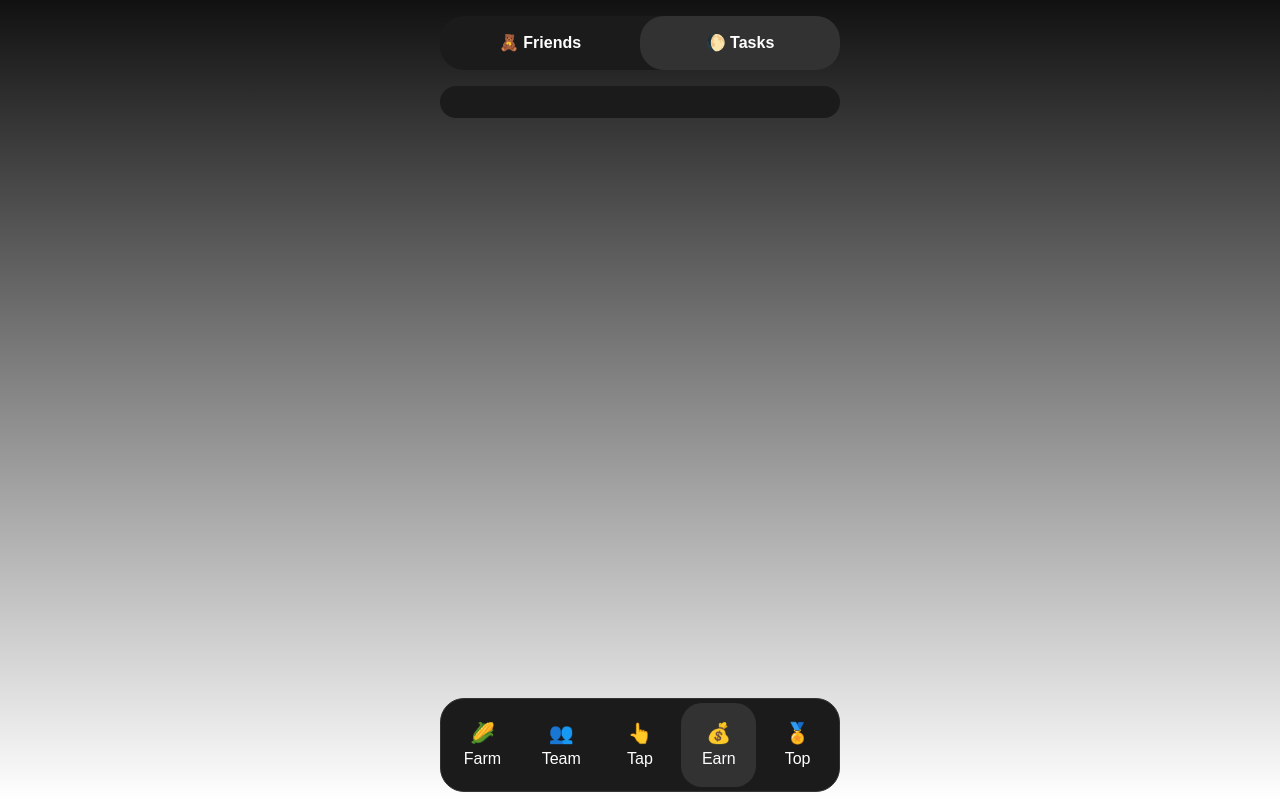
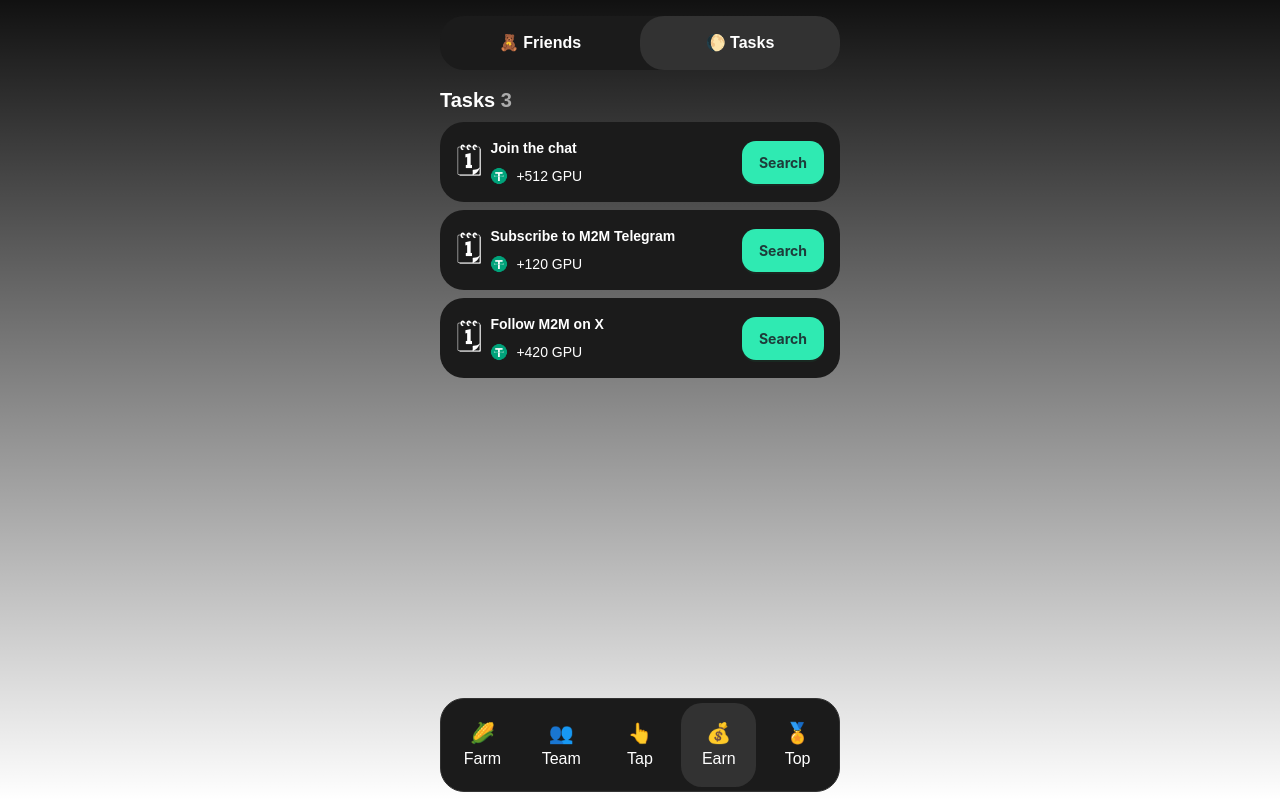
Before and after one commit to ndoubleu/tappapp, a Next.js app: page /earn in a window 1280 px wide. Both pictures are taken after a click on the element "🌔 Tasks". Built offline with nearby package versions, Linux system fonts and the light colour scheme.

Commit message:
chore: earn -> Tasks

```diff
--- a/src/components/earn/tasks.tsx
+++ b/src/components/earn/tasks.tsx
@@ -1,9 +1,60 @@
-
 import tCurrency from '@images/tCurrency.png';
 import Image from 'next/image';
+import CustomButton from '../button';
+const tasks = [
+  {
+    icon: '🗓',
+    title: 'Join the chat',
+    subtitle: '+512 GPU ',
+    button: {
+      title: 'Start',
+      onClick: ()=>{console.log('Clicked')},
+    },
+  },
+  {
+    icon: '🗓',
+    title: 'Subscribe to M2M Telegram',
+    subtitle: '+120 GPU ',
+    button: {
+      title: 'Start',
+      onClick: ()=>{console.log('Clicked')},
+    },
+  },
+  {
+    icon: '🗓',
+    title: 'Follow M2M on X',
+    subtitle: '+420 GPU ',
+    button: {
+      title: 'Start',
+      onClick: ()=>{console.log('Clicked')},
+    },
+  },
+];
+
+
 export default function Tasks () {
   return (
-    <div className="grid grid-cols-6 grid-rows-2 w-full bg-block p-4 rounded-[24px]">
+    <div className="flex flex-col gap-2 w-full">
+        <span className="text-xl font-bold">Tasks <span className="opacity-60">3</span></span>
+        <div className="content flex flex-col gap-2">
+          {
+            tasks.map((task,i)=>(
+              <div key={i} className="flex flex-nowrap justify-between items-center p-4 bg-block rounded-[24px]">
+                <div className="flex flex-nowrap gap-2 items-center">
+                  <span className="text-3xl">{task.icon}</span>
+                  <div className="flex flex-col gap-2">
+                    <span className="font-bold text-sm">{task.title}</span>
+                    <div className="flex flex-nowrap gap-2">
+                      <Image src={tCurrency} alt="currency" className='my-auto' width={18} height={18}/>
+                      <span className='text-sm'>{task.subtitle}</span>
+                    </div>
+                  </div>
+                </div>
+                <CustomButton title={task.button.title} onClick={task.button.onClick}/>
+              </div>
+            ))
+          }
+        </div>
     </div>
   );
 };
```
